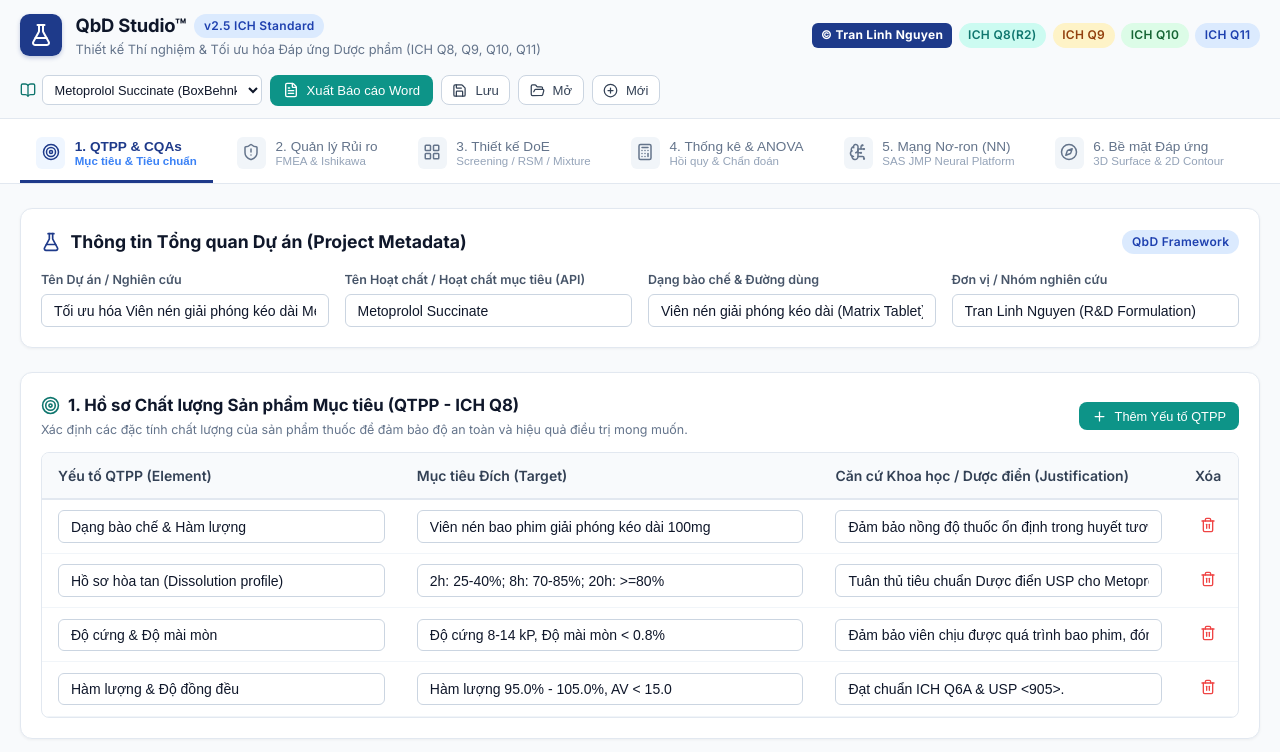
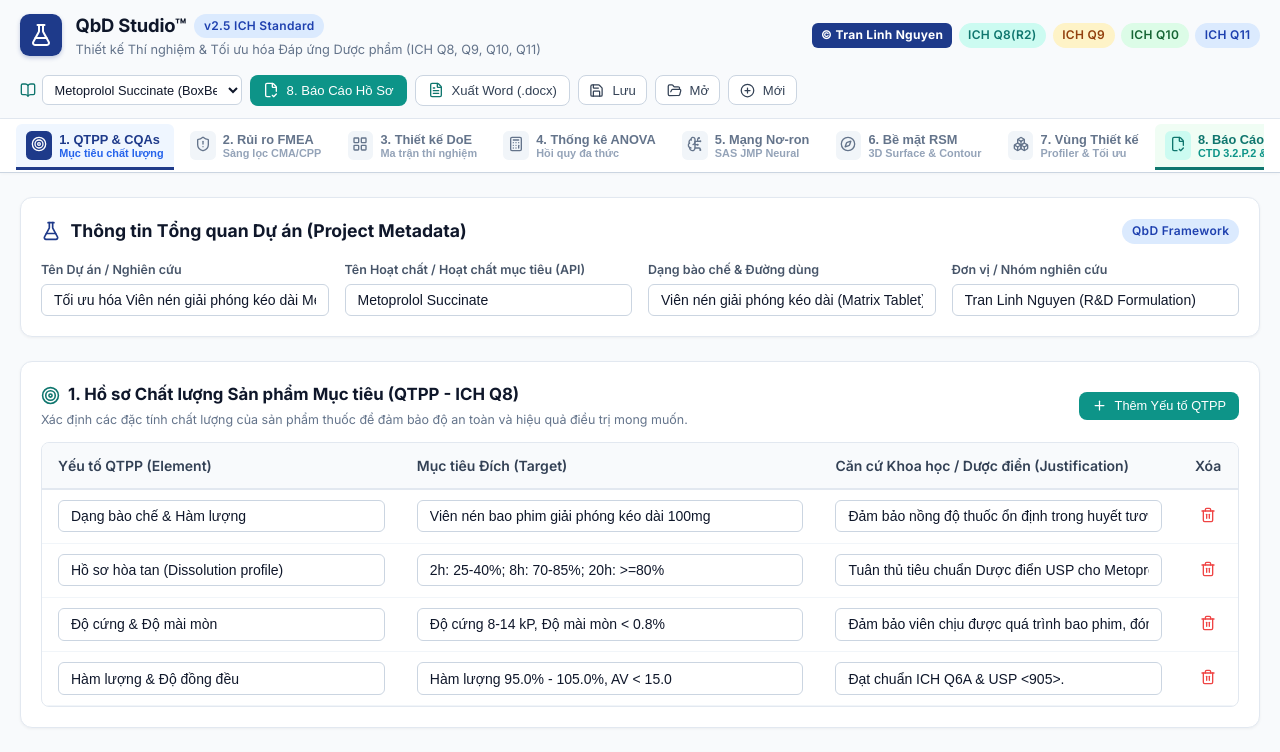
Before and after one commit to linhntgit/QbD, a React (Vite) app: page / in a window 1280 px wide. Shown: the top 752 px of the page. Built offline with nearby package versions, Linux system fonts and the light colour scheme.

Commit message:
fix: Optimize tab bar layout, highlight Tab 8 Report, and add direct Report jump button to Navbar

```diff
--- a/src/App.tsx
+++ b/src/App.tsx
@@ -196,6 +196,8 @@ export function App() {
       {/* Top Navbar */}
       <Navbar
         project={project}
+        activeTab={activeTab}
+        onNavigateToTab={setActiveTab}
         onLoadProject={handleLoadProject}
         onExportWord={handleExportWord}
         onSaveJSON={handleSaveJSON}
--- a/src/components/Navbar.tsx
+++ b/src/components/Navbar.tsx
@@ -6,12 +6,15 @@ import {
   FolderOpen,
   PlusCircle,
   BookOpen,
+  FileCheck2,
 } from 'lucide-react';
 import type { QBDProject } from '../types/qbd';
 import { CASE_STUDIES } from '../data/caseStudies';
 
 interface NavbarProps {
   project: QBDProject;
+  activeTab?: string;
+  onNavigateToTab?: (tab: any) => void;
   onLoadProject: (project: QBDProject) => void;
   onExportWord: () => void;
   onSaveJSON: () => void;
@@ -20,6 +23,8 @@ interface NavbarProps {
 
 export const Navbar: React.FC<NavbarProps> = ({
   project,
+  activeTab,
+  onNavigateToTab,
   onLoadProject,
   onExportWord,
   onSaveJSON,
@@ -112,7 +117,7 @@ export const Navbar: React.FC<NavbarProps> = ({
               <BookOpen size={16} color="#0f766e" />
               <select
                 className="input-field"
-                style={{ width: '220px', padding: '0.35rem 0.5rem', fontSize: '0.8rem' }}
+                style={{ width: '200px', padding: '0.35rem 0.5rem', fontSize: '0.8rem' }}
                 value={project.id}
                 onChange={(e) => {
                   const selected = CASE_STUDIES.find((cs) => cs.id === e.target.value);
@@ -128,15 +133,28 @@ export const Navbar: React.FC<NavbarProps> = ({
               </select>
             </div>
 
+            {/* Direct Jump to Report Tab */}
+            {onNavigateToTab && (
+              <button
+                onClick={() => onNavigateToTab('report')}
+                className={`btn ${activeTab === 'report' ? 'btn-primary' : 'btn-teal'}`}
+                style={{ fontSize: '0.82rem', padding: '0.4rem 0.75rem' }}
+                title="Xem ngay Hồ sơ báo cáo phát triển thuốc CTD Module 3.2.P.2 (Tab 8)"
+              >
+                <FileCheck2 size={16} />
+                <span>8. Báo Cáo Hồ Sơ</span>
+              </button>
+            )}
+
             {/* Export Word */}
             <button
               onClick={onExportWord}
-              className="btn btn-teal"
+              className="btn btn-secondary"
               style={{ fontSize: '0.82rem', padding: '0.4rem 0.75rem' }}
               title="Xuất hồ sơ phát triển thuốc ICH CTD Module 3.2.P.2 sang định dạng MS Word"
             >
-              <FileText size={16} />
-              <span>Xuất Báo cáo Word</span>
+              <FileText size={16} color="#0f766e" />
+              <span>Xuất Word (.docx)</span>
             </button>
 
             {/* Save JSON */}
--- a/src/components/TabNavigation.tsx
+++ b/src/components/TabNavigation.tsx
@@ -1,3 +1,4 @@
+import React from 'react';
 import {
   Target,
   ShieldAlert,
@@ -32,58 +33,59 @@ export const TabNavigation: React.FC<TabNavigationProps> = ({
     {
       key: 'qtpp' as TabKey,
       label: '1. QTPP & CQAs',
-      subtitle: 'Mục tiêu & Tiêu chuẩn',
+      subtitle: 'Mục tiêu chất lượng',
       icon: Target,
       tag: 'ICH Q8',
     },
     {
       key: 'fmea' as TabKey,
-      label: '2. Quản lý Rủi ro',
-      subtitle: 'FMEA & Ishikawa',
+      label: '2. Rủi ro FMEA',
+      subtitle: 'Sàng lọc CMA/CPP',
       icon: ShieldAlert,
       tag: 'ICH Q9',
     },
     {
       key: 'doe' as TabKey,
       label: '3. Thiết kế DoE',
-      subtitle: 'Screening / RSM / Mixture',
+      subtitle: 'Ma trận thí nghiệm',
       icon: LayoutGrid,
       tag: 'DoE Matrix',
     },
     {
       key: 'anova' as TabKey,
-      label: '4. Thống kê & ANOVA',
-      subtitle: 'Hồi quy & Chẩn đoán',
+      label: '4. Thống kê ANOVA',
+      subtitle: 'Hồi quy đa thức',
       icon: Calculator,
       tag: 'Models',
     },
     {
       key: 'neural' as TabKey,
-      label: '5. Mạng Nơ-ron (NN)',
-      subtitle: 'SAS JMP Neural Platform',
+      label: '5. Mạng Nơ-ron',
+      subtitle: 'SAS JMP Neural',
       icon: BrainCircuit,
       tag: 'AI Models',
     },
     {
       key: 'rsm' as TabKey,
-      label: '6. Bề mặt Đáp ứng',
-      subtitle: '3D Surface & 2D Contour',
+      label: '6. Bề mặt RSM',
+      subtitle: '3D Surface & Contour',
       icon: Compass,
       tag: '3D Plots',
     },
     {
       key: 'design_space' as TabKey,
       label: '7. Vùng Thiết kế',
-      subtitle: 'Desirability & Design Space',
+      subtitle: 'Profiler & Tối ưu',
       icon: Boxes,
       tag: 'ICH Q8/Q10',
     },
     {
       key: 'report' as TabKey,
-      label: '8. Báo cáo Hồ sơ',
-      subtitle: 'CTD 3.2.P.2 & Xuất file',
+      label: '8. Báo Cáo Hồ Sơ',
+      subtitle: 'CTD 3.2.P.2 & Word',
       icon: FileCheck2,
       tag: 'Dossier',
+      highlight: true,
     },
   ];
 
@@ -91,8 +93,9 @@ export const TabNavigation: React.FC<TabNavigationProps> = ({
     <div
       style={{
         backgroundColor: '#ffffff',
-        borderBottom: '1px solid #e2e8f0',
-        padding: '0.5rem 1.25rem 0',
+        borderBottom: '1px solid #cbd5e1',
+        padding: '0.35rem 1rem 0',
+        boxShadow: '0 1px 3px rgba(0,0,0,0.03)',
       }}
     >
       <div
@@ -100,14 +103,17 @@ export const TabNavigation: React.FC<TabNavigationProps> = ({
           maxWidth: '1440px',
           margin: '0 auto',
           display: 'flex',
-          gap: '0.5rem',
+          gap: '0.35rem',
+          justifyContent: 'space-between',
+          alignItems: 'stretch',
           overflowX: 'auto',
-          scrollbarWidth: 'none',
+          paddingBottom: '2px',
         }}
       >
         {tabs.map((tab) => {
           const Icon = tab.icon;
           const isActive = activeTab === tab.key;
+          const isHighlight = tab.highlight;
           return (
             <button
               key={tab.key}
@@ -115,31 +121,50 @@ export const TabNavigation: React.FC<TabNavigationProps> = ({
               style={{
                 display: 'flex',
                 alignItems: 'center',
-                gap: '0.6rem',
-                padding: '0.65rem 1rem',
+                gap: '0.45rem',
+                padding: '0.45rem 0.65rem',
                 border: 'none',
-                background: 'none',
-                borderBottom: isActive ? '3px solid #1e3a8a' : '3px solid transparent',
+                background: isActive
+                  ? '#eff6ff'
+                  : isHighlight
+                  ? '#f0fdf4'
+                  : 'none',
+                borderRadius: '0.375rem 0.375rem 0 0',
+                borderBottom: isActive
+                  ? '3px solid #1e3a8a'
+                  : isHighlight
+                  ? '3px solid #0f766e'
+                  : '3px solid transparent',
                 cursor: 'pointer',
-                color: isActive ? '#1e3a8a' : '#64748b',
-                fontWeight: isActive ? '600' : '500',
+                color: isActive
+                  ? '#1e3a8a'
+                  : isHighlight
+                  ? '#0f766e'
+                  : '#64748b',
+                fontWeight: isActive ? '700' : '600',
                 transition: 'all 0.15s ease',
                 whiteSpace: 'nowrap',
+                flexShrink: 0,
               }}
+              title={`${tab.label}: ${tab.subtitle}`}
             >
               <div
                 style={{
-                  padding: '0.35rem',
-                  borderRadius: '0.375rem',
-                  backgroundColor: isActive ? '#eff6ff' : '#f1f5f9',
-                  color: isActive ? '#1e3a8a' : '#64748b',
+                  padding: '0.3rem',
+                  borderRadius: '0.35rem',
+                  backgroundColor: isActive
+                    ? '#1e3a8a'
+                    : isHighlight
+                    ? '#ccfbf1'
+                    : '#f1f5f9',
+                  color: isActive ? '#ffffff' : isHighlight ? '#0f766e' : '#64748b',
                 }}
               >
-                <Icon size={18} />
+                <Icon size={16} />
               </div>
               <div style={{ textAlign: 'left' }}>
-                <div style={{ fontSize: '0.85rem', lineHeight: '1.2' }}>{tab.label}</div>
-                <div style={{ fontSize: '0.72rem', color: isActive ? '#3b82f6' : '#94a3b8' }}>
+                <div style={{ fontSize: '0.8rem', lineHeight: '1.2' }}>{tab.label}</div>
+                <div style={{ fontSize: '0.68rem', color: isActive ? '#2563eb' : isHighlight ? '#0d9488' : '#94a3b8' }}>
                   {tab.subtitle}
                 </div>
               </div>
```
